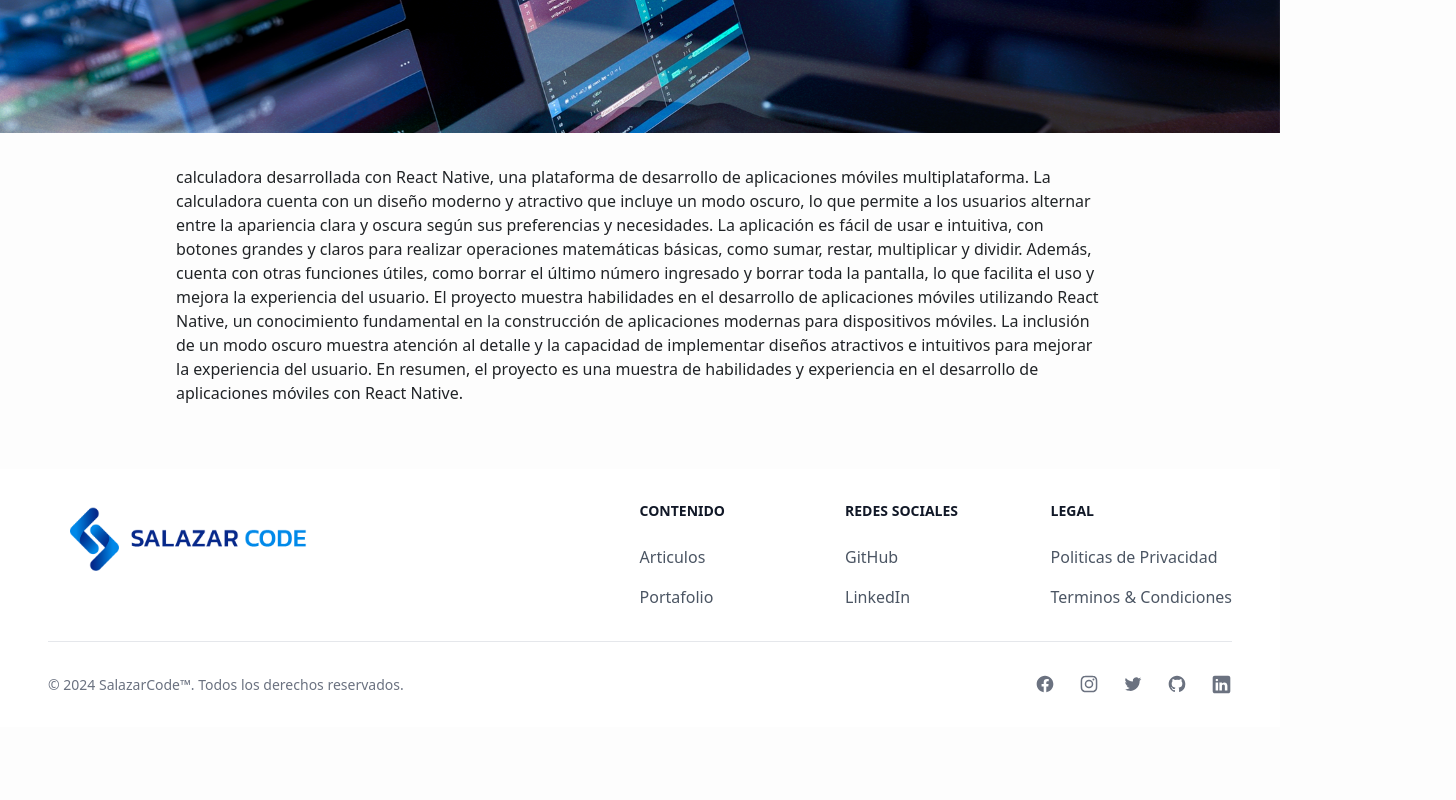
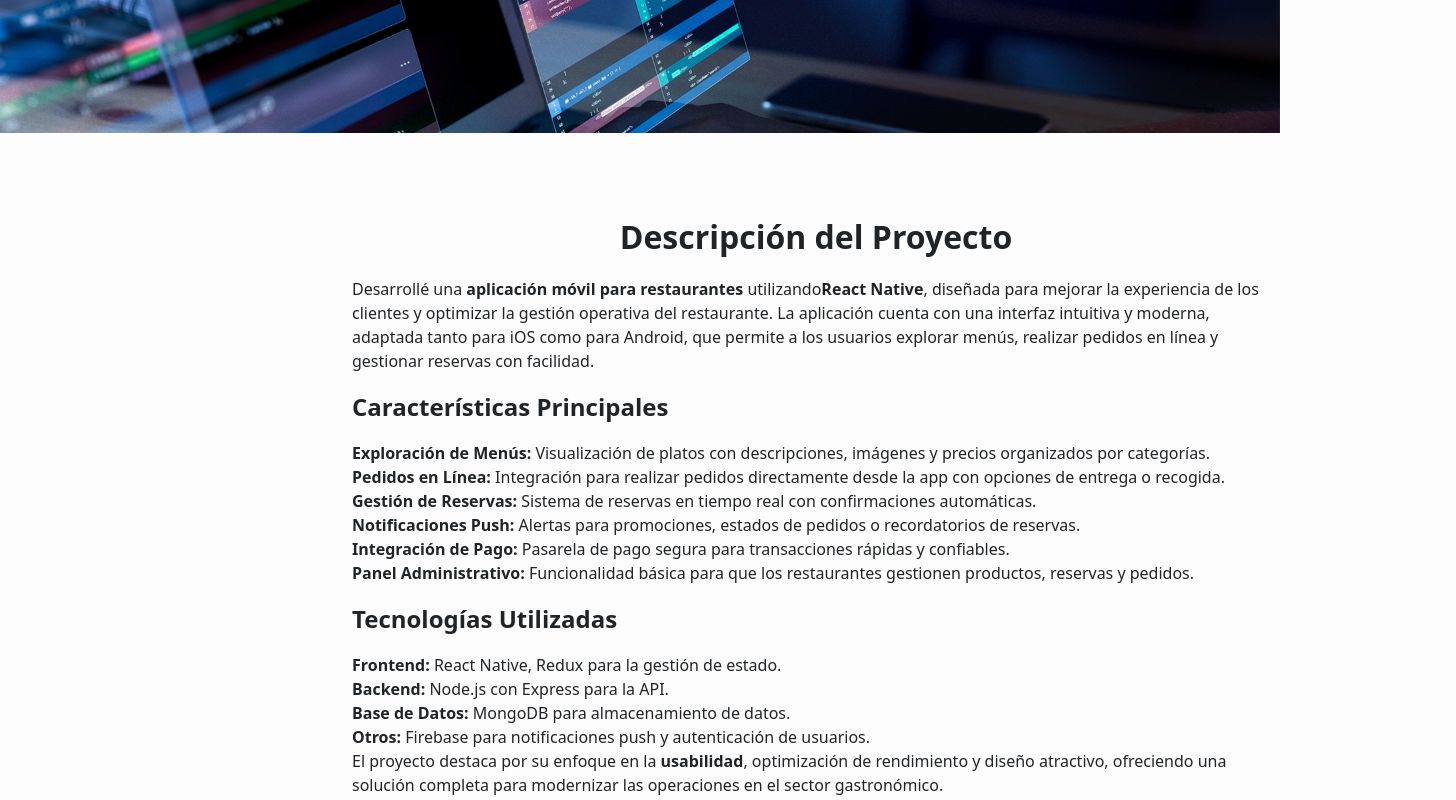
Before and after one commit to juancamilosalazarrestrepo/blog-next-js, a Next.js app: page /proyectos/aplicacion_movil_para_restaurantes in a window 1280 px wide. Shown: the part 280-1080 px from the top of the page, 1456 px wide, since content can reach past the window. Before the commit the page ends 1007 px from the top, so only its background shows below. Built offline with nearby package versions, Linux system fonts and the light colour scheme.

Commit message:
movil app

```diff
--- a/src/pages/proyectos/aplicacion_movil_para_restaurantes.jsx
+++ b/src/pages/proyectos/aplicacion_movil_para_restaurantes.jsx
@@ -10,31 +10,113 @@ const AplicacionMovilParaRestaurantes = ({ posts }) => {
   const images = [banner1, banner2];
 
   return (
-    <div className="">
+    <div>
       <div style={{ width: "1wv", margin: "0", zIndex: "-15" }}>
         <Banners images={images} />
       </div>
 
-      <main className="py-8 container mx-auto px-44">
-        <p>
-          calculadora desarrollada con React Native, una plataforma de
-          desarrollo de aplicaciones móviles multiplataforma. La calculadora
-          cuenta con un diseño moderno y atractivo que incluye un modo oscuro,
-          lo que permite a los usuarios alternar entre la apariencia clara y
-          oscura según sus preferencias y necesidades. La aplicación es fácil de
-          usar e intuitiva, con botones grandes y claros para realizar
-          operaciones matemáticas básicas, como sumar, restar, multiplicar y
-          dividir. Además, cuenta con otras funciones útiles, como borrar el
-          último número ingresado y borrar toda la pantalla, lo que facilita el
-          uso y mejora la experiencia del usuario. El proyecto muestra
-          habilidades en el desarrollo de aplicaciones móviles utilizando React
-          Native, un conocimiento fundamental en la construcción de aplicaciones
-          modernas para dispositivos móviles. La inclusión de un modo oscuro
-          muestra atención al detalle y la capacidad de implementar diseños
-          atractivos e intuitivos para mejorar la experiencia del usuario. En
-          resumen, el proyecto es una muestra de habilidades y experiencia en el
-          desarrollo de aplicaciones móviles con React Native.
-        </p>
+      <main className="container">
+        <section className="container">
+          <h1
+            style={{
+              textAlign: "center",
+              fontSize: "2rem",
+              fontWeight: "bold",
+              marginBottom: "1rem",
+              marginTop: "1rem",
+            }}
+          >
+            Descripción del Proyecto
+          </h1>
+          <p
+            style={{
+              marginBottom: "1rem",
+              marginTop: "1rem",
+            }}
+          >
+            Desarrollé una <strong>aplicación móvil para restaurantes</strong>{" "}
+            utilizando
+            <strong>React Native</strong>, diseñada para mejorar la experiencia
+            de los clientes y optimizar la gestión operativa del restaurante. La
+            aplicación cuenta con una interfaz intuitiva y moderna, adaptada
+            tanto para iOS como para Android, que permite a los usuarios
+            explorar menús, realizar pedidos en línea y gestionar reservas con
+            facilidad.
+          </p>
+
+          <h3
+            style={{
+              fontSize: "1.5rem",
+              fontWeight: "bold",
+              marginBottom: "1rem",
+              marginTop: "1rem",
+            }}
+          >
+            Características Principales
+          </h3>
+          <ul>
+            <li>
+              <strong>Exploración de Menús:</strong> Visualización de platos con
+              descripciones, imágenes y precios organizados por categorías.
+            </li>
+            <li>
+              <strong>Pedidos en Línea:</strong> Integración para realizar
+              pedidos directamente desde la app con opciones de entrega o
+              recogida.
+            </li>
+            <li>
+              <strong>Gestión de Reservas:</strong> Sistema de reservas en
+              tiempo real con confirmaciones automáticas.
+            </li>
+            <li>
+              <strong>Notificaciones Push:</strong> Alertas para promociones,
+              estados de pedidos o recordatorios de reservas.
+            </li>
+            <li>
+              <strong>Integración de Pago:</strong> Pasarela de pago segura para
+              transacciones rápidas y confiables.
+            </li>
+            <li>
+              <strong>Panel Administrativo:</strong> Funcionalidad básica para
+              que los restaurantes gestionen productos, reservas y pedidos.
+            </li>
+          </ul>
+
+          <h3
+            style={{
+              fontSize: "1.5rem",
+              fontWeight: "bold",
+              marginBottom: "1rem",
+              marginTop: "1rem",
+            }}
+          >
+            Tecnologías Utilizadas
+          </h3>
+          <ul>
+            <li>
+              <strong>Frontend:</strong> React Native, Redux para la gestión de
+              estado.
+            </li>
+            <li>
+              <strong>Backend:</strong> Node.js con Express para la API.
+            </li>
+            <li>
+              <strong>Base de Datos:</strong> MongoDB para almacenamiento de
+              datos.
+            </li>
+            <li>
+              <strong>Otros:</strong> Firebase para notificaciones push y
+              autenticación de usuarios.
+            </li>
+          </ul>
+
+          <p>
+            El proyecto destaca por su enfoque en la <strong>usabilidad</strong>
+            , optimización de rendimiento y diseño atractivo, ofreciendo una
+            solución completa para modernizar las operaciones en el sector
+            gastronómico.
+          </p>
+        </section>
       </main>
     </div>
   );
```
